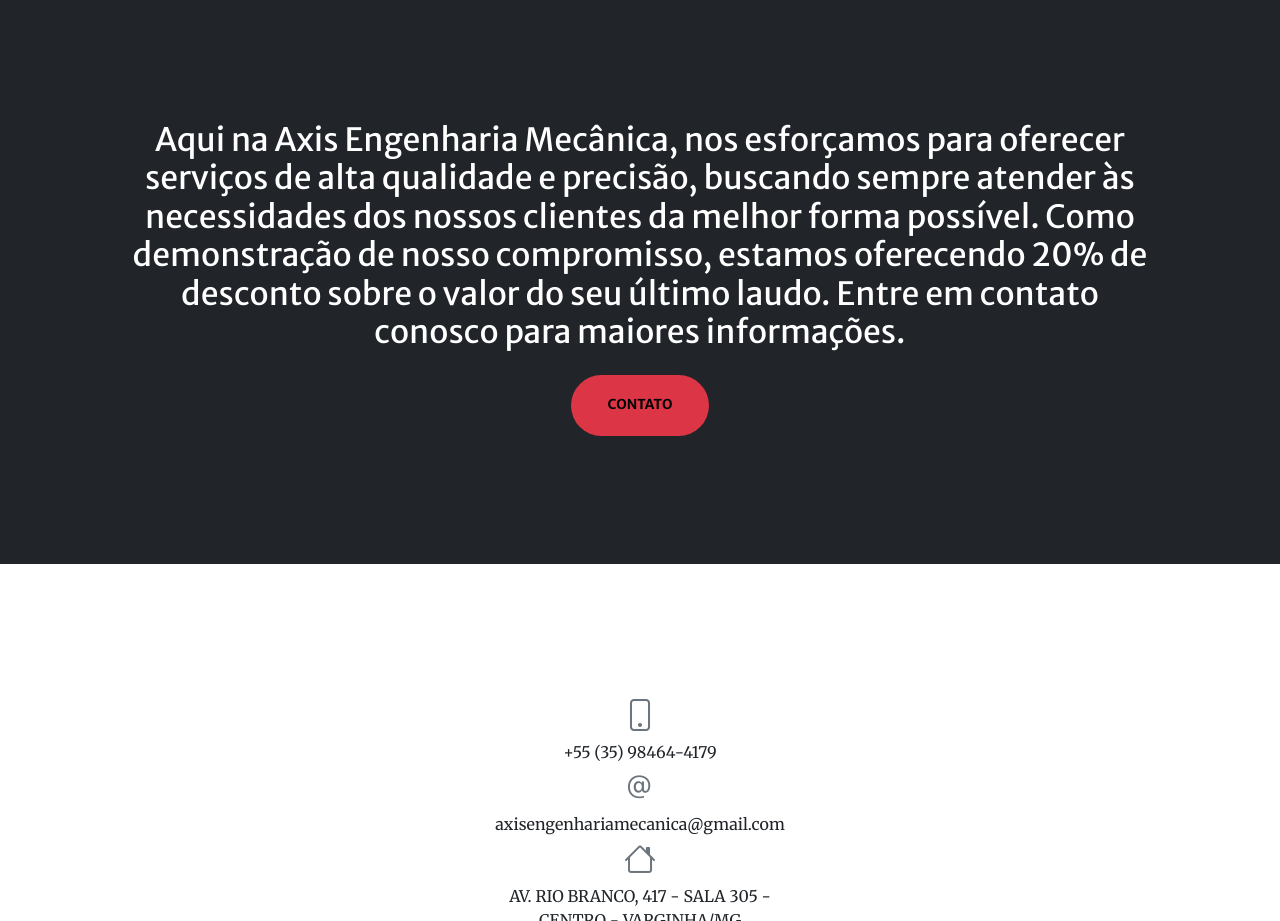
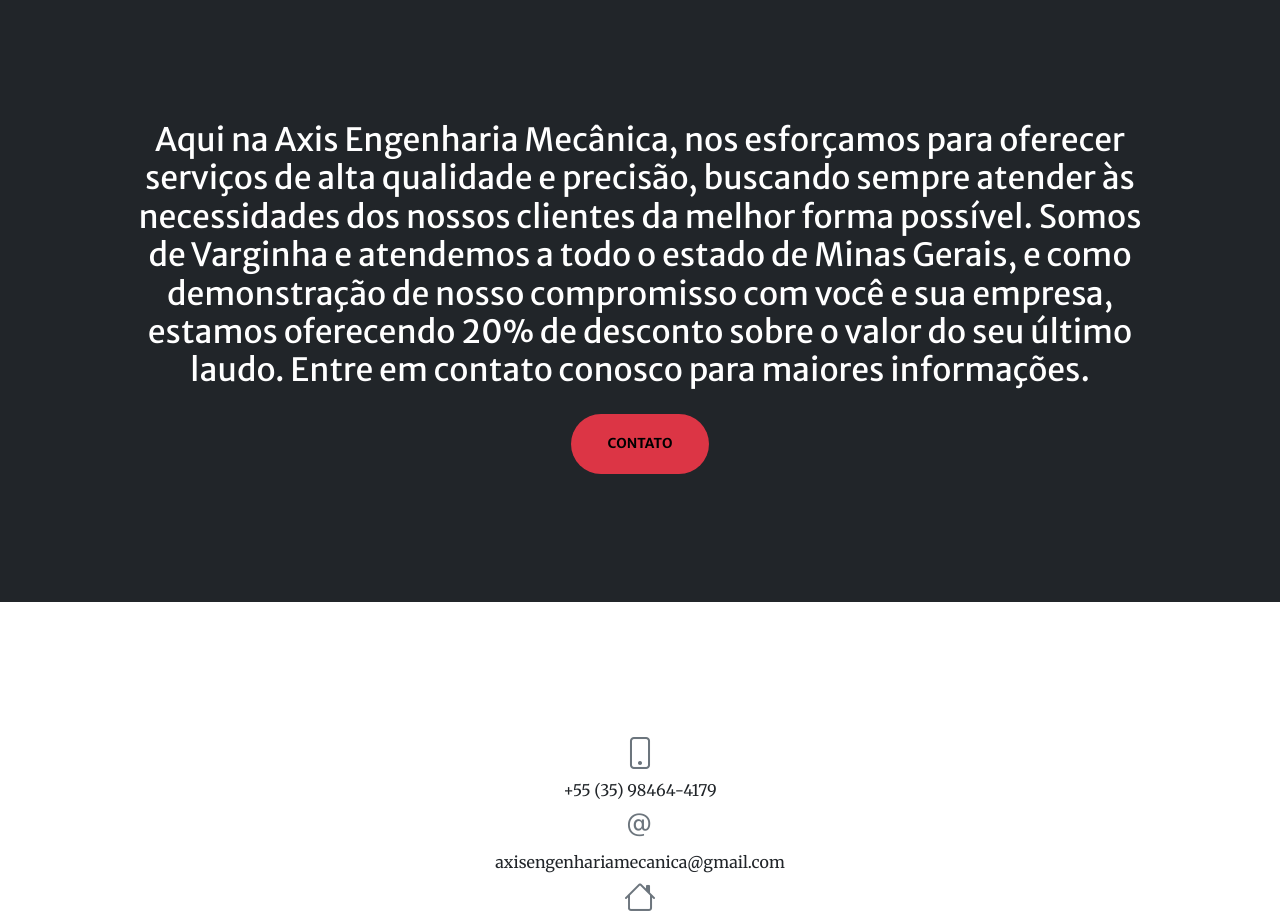
Before and after one commit to axisEngenharia/axisengenharia.github.io, a plain HTML site: page index.html in a window 1280 px wide. Shown: the part 2980-3901 px from the top of the page. Drawn offline with nearby package versions, Linux system fonts and the light colour scheme.

Commit message:
Update index.html

```diff
--- a/index.html
+++ b/index.html
@@ -212,8 +212,8 @@
         <section class="page-section bg-dark text-white">
             <div class="container px-4 px-lg-5 text-center">
                 <h2 class="mb-4">Aqui na Axis Engenharia Mecânica, nos esforçamos para oferecer serviços de alta qualidade e precisão,
-                    buscando sempre atender às necessidades dos nossos clientes da melhor forma possível.
-                    Como demonstração de nosso compromisso, estamos oferecendo 20% de desconto sobre o valor do seu último laudo.
+                    buscando sempre atender às necessidades dos nossos clientes da melhor forma possível. Somos de Varginha e atendemos a todo o estado de Minas Gerais,
+                    e como demonstração de nosso compromisso com você e sua empresa, estamos oferecendo 20% de desconto sobre o valor do seu último laudo.
                     Entre em contato conosco para maiores informações.</h2>
                 <a class="btn btn-light btn-xl" href="#contact">Contato</a>
             </div>
```
